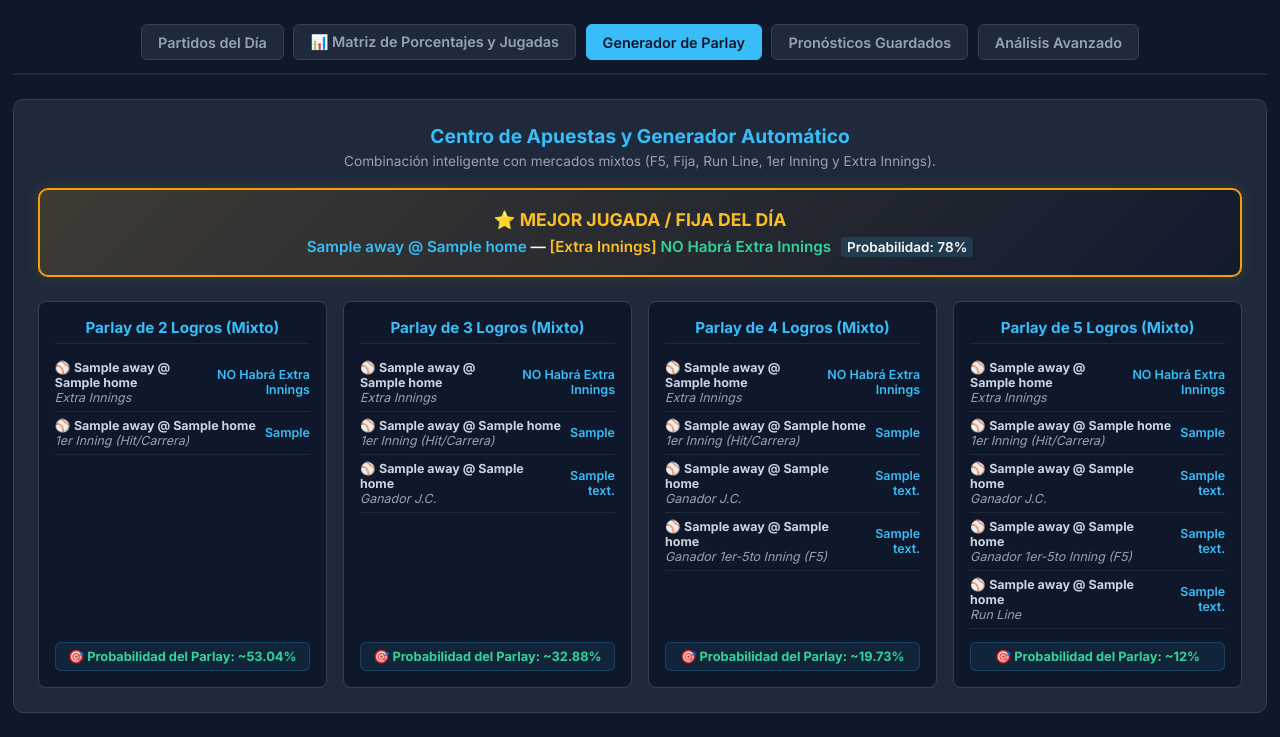
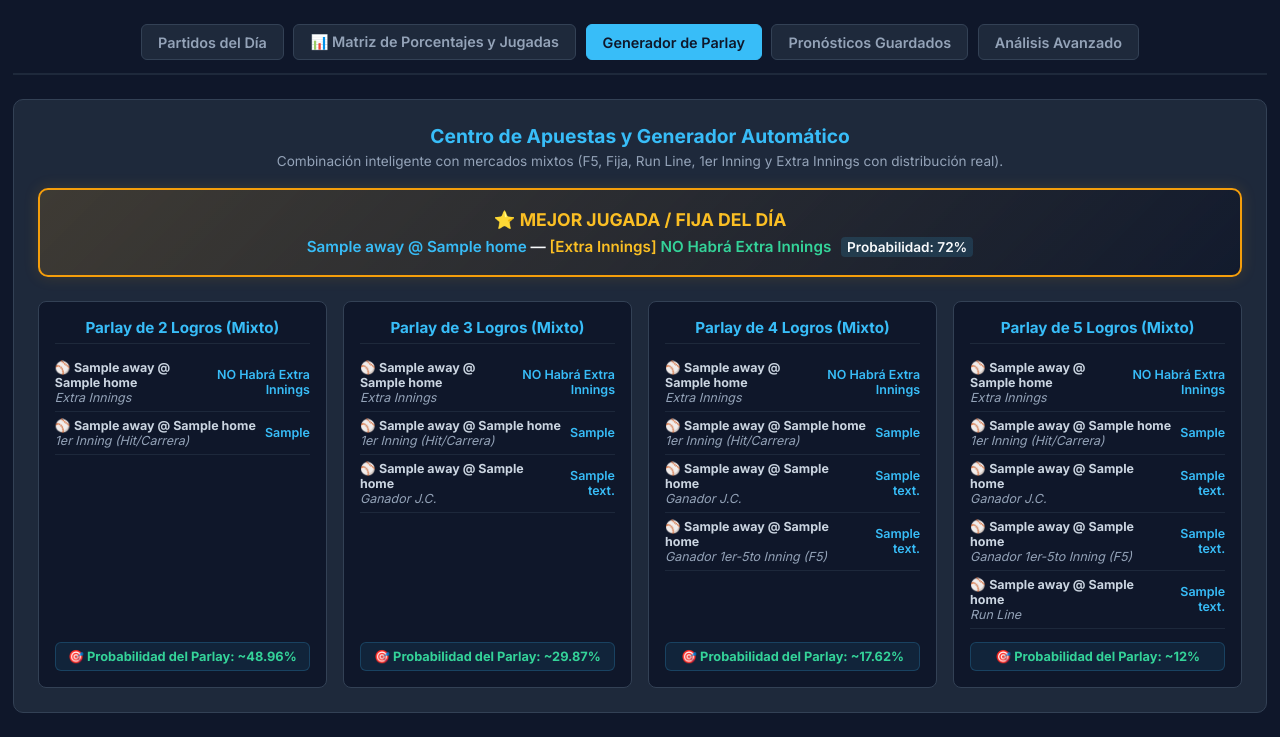
Before and after one commit to angelsanoja1230-ui/mlb-analyzer, a Flask app: template templates/index.html in a window 1280 px wide, after a click on "Generador de Parlay". Shown: the part 89-826 px from the top of the page. Run offline with Flask 3, Linux system fonts and the light colour scheme; the template is opened without the code that fills it: most values are stand-ins (such as "Sample title", 1, 10 or a date in 2020).

Commit message:
Update index.html

```diff
--- a/templates/index.html
+++ b/templates/index.html
@@ -567,7 +567,7 @@
         <div id="parlay-tab" class="tab-content">
             <div class="parlay-section">
                 <h2 style="color: #38bdf8; text-align: center; font-size: 1.2rem; margin-bottom: 0.3rem;">Centro de Apuestas y Generador Automático</h2>
-                <p style="color: #94a3b8; text-align: center; font-size: 0.85rem; margin-bottom: 1.2rem;">Combinación inteligente con mercados mixtos (F5, Fija, Run Line, 1er Inning y Extra Innings).</p>
+                <p style="color: #94a3b8; text-align: center; font-size: 0.85rem; margin-bottom: 1.2rem;">Combinación inteligente con mercados mixtos (F5, Fija, Run Line, 1er Inning y Extra Innings con distribución real).</p>
 
                 <!-- Jugada Fija / Mejor Jugada del Día -->
                 <div class="lock-of-the-day" id="best-lock-container">
@@ -730,7 +730,6 @@
                 const nrfiProb = row.getAttribute('data-nrfi-prob');
                 const runlineProb = row.getAttribute('data-runline-prob');
 
-                // Extraer valores numéricos simulados o reales para calcular probabilidades combinadas
                 const baseProb = 55 + Math.floor(Math.random() * 15);
 
                 // 1. Ganador Juego Completo
@@ -765,13 +764,16 @@
                     probability: baseProb - 5
                 });
 
-                // 5. ¿Habrá o No Habrá Extra Innings?
-                const extraInningsPick = Math.random() > 0.85 ? "SÍ Habrá Extra Innings" : "NO Habrá Extra Innings";
+                // 5. ¿Habrá o No Habrá Extra Innings? (Distribución balanceada y realista ~28% de probabilidad de que SÍ haya)
+                const isExtraInnings = Math.random() < 0.28;
+                const extraInningsPick = isExtraInnings ? "SÍ Habrá Extra Innings" : "NO Habrá Extra Innings";
+                const extraInningsProb = isExtraInnings ? (25 + Math.floor(Math.random() * 8)) : (72 + Math.floor(Math.random() * 10));
+
                 pool.push({
                     match: matchKey,
                     market: `Extra Innings`,
                     pick: extraInningsPick,
-                    probability: 78
+                    probability: extraInningsProb
                 });
             });
 
@@ -810,7 +812,6 @@
                 let combinedProb = 100;
                 let selectionsHtml = '';
 
-                // Usar elementos distintos del pool para evitar duplicar el mismo partido en el mismo parlay si es posible
                 let usedMatches = new Set();
                 let selectedItems = [];
 
@@ -821,7 +822,6 @@
                     }
                 }
 
-                // Si faltan por la cantidad de partidos, rellenar con lo que haya
                 if(selectedItems.length < limit) {
                     for(let item of pool) {
                         if(selectedItems.length < limit && !selectedItems.includes(item)) {
@@ -831,7 +831,6 @@
                 }
 
                 selectedItems.forEach(item => {
-                    // Cálculo de probabilidad combinada (aproximación multiplicativa convertida a porcentaje realista)
                     combinedProb = (combinedProb * (item.probability / 100));
                     selectionsHtml += `
                         <li>
@@ -841,7 +840,6 @@
                     `;
                 });
 
-                // Convertir probabilidad combinada a un valor porcentual presentable para el parlay
                 let finalParlayProb = Math.max(12, Math.round(combinedProb * 100) / 100);
 
                 gridHtml += `
```
